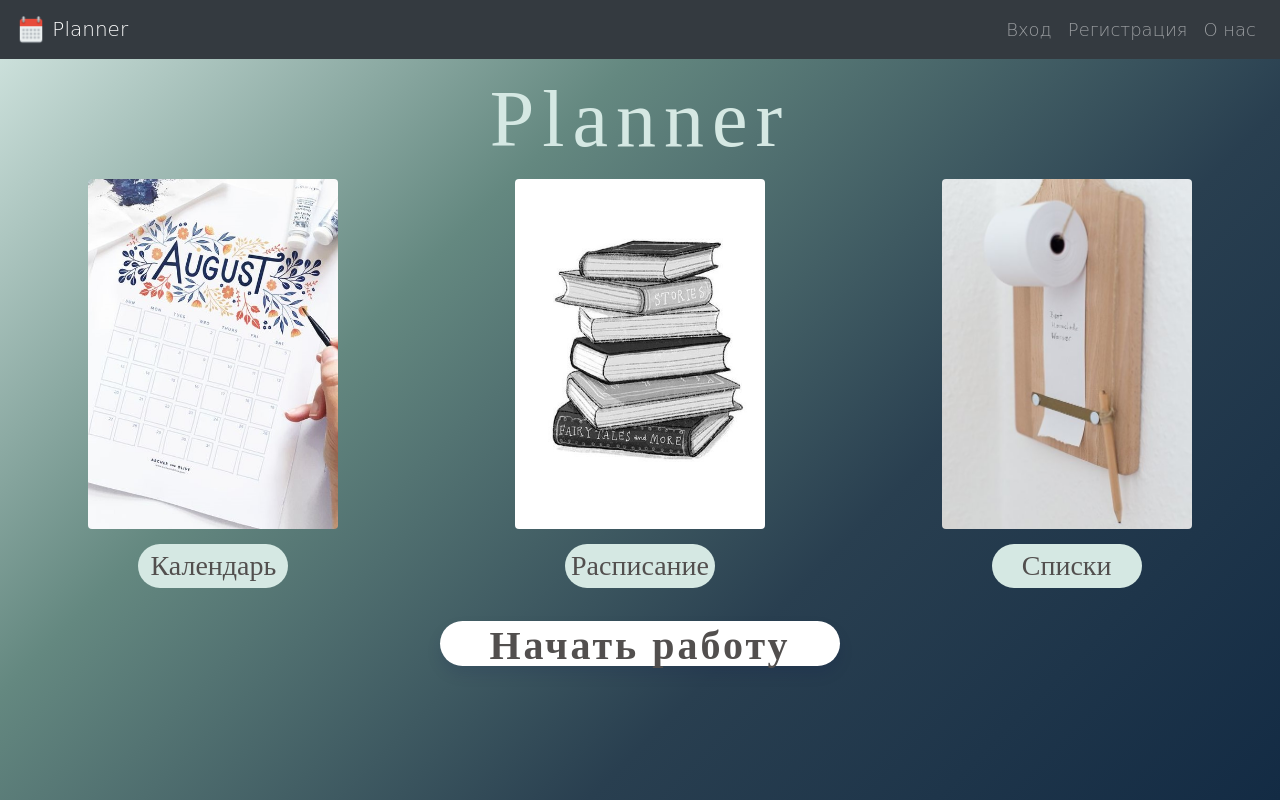
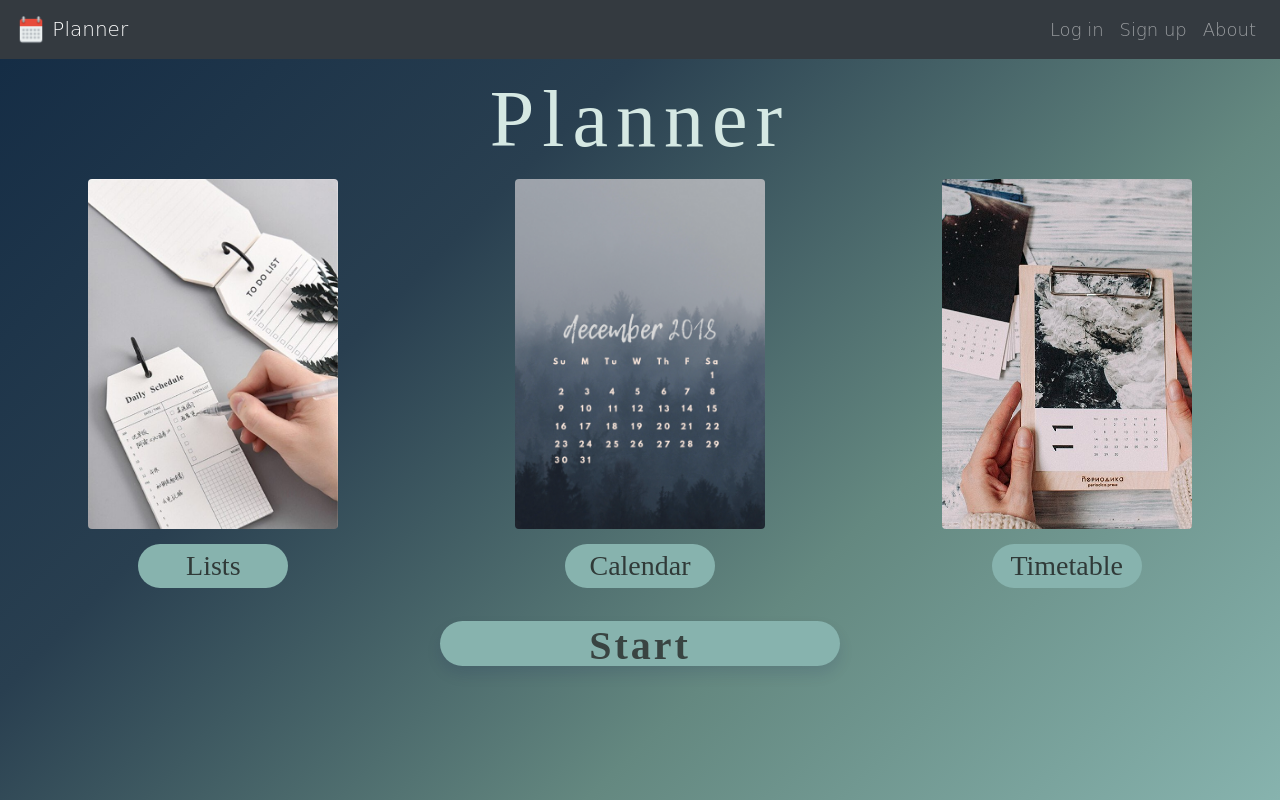
Before and after one commit to ka10a/Planner, a Django app: page /index/ in a window 1280 px wide. Run offline with Django 3.2, Linux system fonts and the light colour scheme; some libraries are stand-ins or nearby versions.

Commit message:
reformat

```diff
--- a/config/post/static/css/111.css
+++ b/config/post/static/css/111.css
@@ -29,7 +29,7 @@
 
 .container,
 table {
-    background: white;
+    background: #d5e8e3;
 }
 
 .navbar {
@@ -43,16 +43,16 @@ table {
     margin-left: auto;
     margin-right: auto;
     margin-top: 15px;
-    color: #524f4e;
+    color: #303a38;
     border-radius: 30px;
-    background-color: #d5e8e3;
+    background-color: #87b3ae;
     font-family: 'Monotype Corsiva';
     padding: 5px;
 
 }
 
 .container-fluid h3:hover {
-    background: #d5e8e3;
+    background: #547f7f;
     box-shadow: 0 15px 20px rgba(0, 0, 74, .4);
 }
 
@@ -73,8 +73,8 @@ table {
     text-align: center;
     letter-spacing: 3px;
     font-weight: 600;
-    color: #524f4e;
-    background: white;
+    color: #394442;
+    background: #87b3ae;
     box-shadow: 0 8px 15px rgba(0, 0, 74, .1);
     transition: .3s;
 
@@ -83,7 +83,7 @@ table {
 .butt:hover {
     background: #293f50;
     box-shadow: 0 15px 20px rgba(0, 0, 74, .4);
-    color: white;
+    color: #d5e8e3;
     transform: translateY(-7px);
 }
 
--- a/config/post/templates/add.html
+++ b/config/post/templates/add.html
@@ -14,9 +14,9 @@
     body {
 
         background: #547f7f;
-        background: -webkit-linear-gradient(135deg, #d5e8e3, #648880, #293f50, #132b44);
-        background: -moz-linear-gradient(135deg, #d5e8e3, #648880, #293f50, #132b44);
-        background: linear-gradient(135deg, #d5e8e3, #648880, #293f50, #132b44);
+        background: -webkit-linear-gradient(135deg, #87b3ae, #648880, #293f50, #132b44);
+        {#background: -moz-linear-gradient(135deg, #d5e8e3, #648880, #293f50, #132b44);#}
+        {#background: linear-gradient(135deg, #d5e8e3, #648880, #293f50, #132b44);#}
     }
     </style>
     <link href="../static/css/111.css" rel="stylesheet">
--- a/config/post/templates/calendar_simple.html
+++ b/config/post/templates/calendar_simple.html
@@ -23,9 +23,9 @@
         body {
 
             background: #547f7f;
-            background: -webkit-linear-gradient(135deg, #d5e8e3, #648880, #293f50, #132b44);
-            background: -moz-linear-gradient(135deg, #d5e8e3, #648880, #293f50, #132b44);
-            background: linear-gradient(135deg, #d5e8e3, #648880, #293f50, #132b44);
+            background: -webkit-linear-gradient(135deg, #87b3ae, #648880, #293f50, #132b44);
+            {#background: -moz-linear-gradient(135deg, #d5e8e3, #648880, #293f50, #132b44);#}
+            {#background: linear-gradient(135deg, #d5e8e3, #648880, #293f50, #132b44);#}
         }
 
         .container {
--- a/config/post/templates/deletecal.html
+++ b/config/post/templates/deletecal.html
@@ -14,9 +14,9 @@
         body {
 
             background: #547f7f;
-            background: -webkit-linear-gradient(135deg, #d5e8e3, #648880, #293f50, #132b44);
-            background: -moz-linear-gradient(135deg, #d5e8e3, #648880, #293f50, #132b44);
-            background: linear-gradient(135deg, #d5e8e3, #648880, #293f50, #132b44);
+            background: -webkit-linear-gradient(135deg, #87b3ae, #648880, #293f50, #132b44);
+            {#background: -moz-linear-gradient(135deg, #d5e8e3, #648880, #293f50, #132b44);#}
+            {#background: linear-gradient(135deg, #d5e8e3, #648880, #293f50, #132b44);#}
         }
     </style>
     <link href="{% static "css/111.css" %}" rel="stylesheet">
--- a/config/post/templates/index.html
+++ b/config/post/templates/index.html
@@ -12,9 +12,9 @@
     body {
 
         background: #547f7f;
-        background: -webkit-linear-gradient(135deg, #d5e8e3, #648880, #293f50, #132b44);
-        background: -moz-linear-gradient(135deg, #d5e8e3, #648880, #293f50, #132b44);
-        background: linear-gradient(135deg, #d5e8e3, #648880, #293f50, #132b44);
+        background: -webkit-linear-gradient(135deg, #87b3ae, #648880, #293f50, #132b44);
+        {#background: -moz-linear-gradient(135deg, #d5e8e3, #648880, #293f50, #132b44);#}
+        {#background: linear-gradient(135deg, #d5e8e3, #648880, #293f50, #132b44);#}
     }
     </style>
     {% load static %}
@@ -38,13 +38,13 @@
         <div class="collapse navbar-collapse flex-row-reverse" id="navbarNav">
             <ul class="navbar-nav">
                 <li class="nav-item">
-                    <a class="nav-link" href="{% url 'login' %}">Вход</a>
+                    <a class="nav-link" href="{% url 'login' %}">Log in</a>
                 </li>
                 <li class="nav-item">
-                    <a class="nav-link" href="{% url 'add' %}">Регистрация</a>
+                    <a class="nav-link" href="{% url 'add' %}">Sign up</a>
                 </li>
                 <li class="nav-item">
-                    <a class="nav-link" data-toggle="modal" data-target="#Modal">О нас</a>
+                    <a class="nav-link" data-toggle="modal" data-target="#Modal">About</a>
                 </li>
             </ul>
         </div>
@@ -57,36 +57,36 @@
         <div class="row">
             <div class="col-md-4 col-sm-12 col-12">
                 {% load static %}
-                <img src="{% static "img/calendar.jpg" %}" width="250" height="350" class="rounded animated fadeInDown" alt="calendar" />
-                <h3>Календарь</h3>
+                <img src="{% static "img/lists.jpg" %}" width="250" height="350" class="rounded animated fadeInDown" alt="calendar" />
+                <h3>Lists</h3>
             </div>
             <div class="col-md-4 col-sm-12">
                 {% load static %}
-                <img src="{% static "img/timetable.jpg" %}" width="250" height="350" class="rounded animated fadeInDown" alt="timetable">
+                <img src="{% static "img/calendar.png" %}" width="250" height="350" class="rounded animated fadeInDown" alt="timetable">
                 <br>
-                <h3>Расписание</h3>
+                <h3>Calendar</h3>
             </div>
             <div class="col-md-4 col-sm-12">
                 {% load static %}
-                <img src="{% static "img/lists.jpg" %}" width="250" height="350" class="rounded animated fadeInDown" alt="lists">
+                <img src="{% static "img/timetable.jpg" %}" width="250" height="350" class="rounded animated fadeInDown" alt="lists">
                 <br>
-                <h3>Списки</h3>
+                <h3>Timetable</h3>
             </div>
         </div>
     </div>
     <!-- кнопка начать работу -->
     <div class="next text-center">
-        <a href="{% url 'login' %}" class="butt">Начать работу</a>
+        <a href="{% url 'login' %}" class="butt">Start</a>
     </div>
     <!-- модально окно о нас -->
     <div class="modal fade" id="Modal" tabindex="-1" role="dialog" aria-labelledby="exampleModalLabel" aria-hidden="true">
         <div class="modal-dialog" role="document">
             <div class="modal-content">
                 <div class="modal-body">
-                    Planner-это web-приложение, разработанное для планирования вашей насыщенной жизни. <br> <br>
+                    Planner is a web application, created in order to help you to manage your life. <br> <br>
                 </div>
                 <div class="modal-footer">
-                    <button type="button" class="btn btn-info" data-dismiss="modal">Ок</button>
+                    <button type="button" class="btn btn-info" data-dismiss="modal">Оk</button>
                 </div>
             </div>
         </div>
--- a/config/post/templates/todolist.html
+++ b/config/post/templates/todolist.html
@@ -14,9 +14,9 @@
         body {
 
             background: #547f7f;
-            background: -webkit-linear-gradient(135deg, #d5e8e3, #648880, #293f50, #132b44);
-            background: -moz-linear-gradient(135deg, #d5e8e3, #648880, #293f50, #132b44);
-            background: linear-gradient(135deg, #d5e8e3, #648880, #293f50, #132b44);
+            background: -webkit-linear-gradient(135deg, #87b3ae, #648880, #293f50, #132b44);
+            {#background: -moz-linear-gradient(135deg, #d5e8e3, #648880, #293f50, #132b44);#}
+            {#background: linear-gradient(135deg, #d5e8e3, #648880, #293f50, #132b44);#}
         }
     </style>
     {% load static %}
```
Also changed, not shown: config/post/static/img/calendar.jpg (deleted), config/post/static/img/calendar.png (added), config/post/static/img/lists.jpg, config/post/static/img/timetable.jpg.
